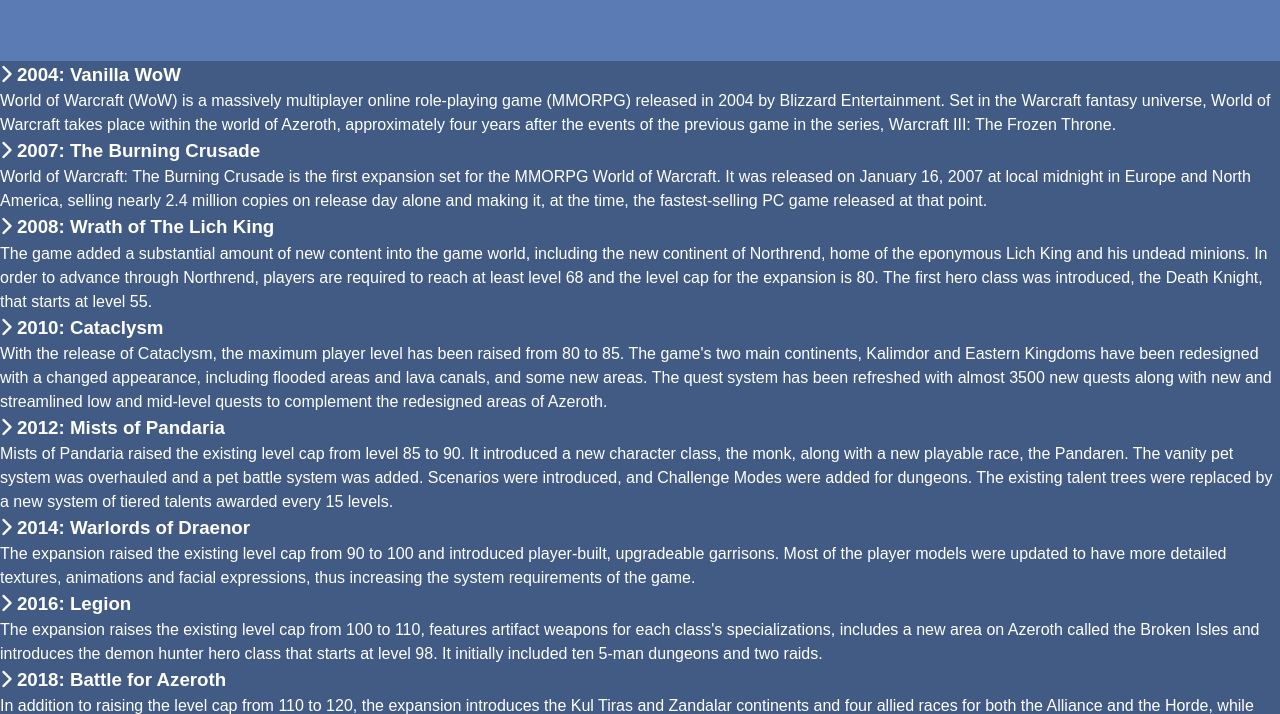
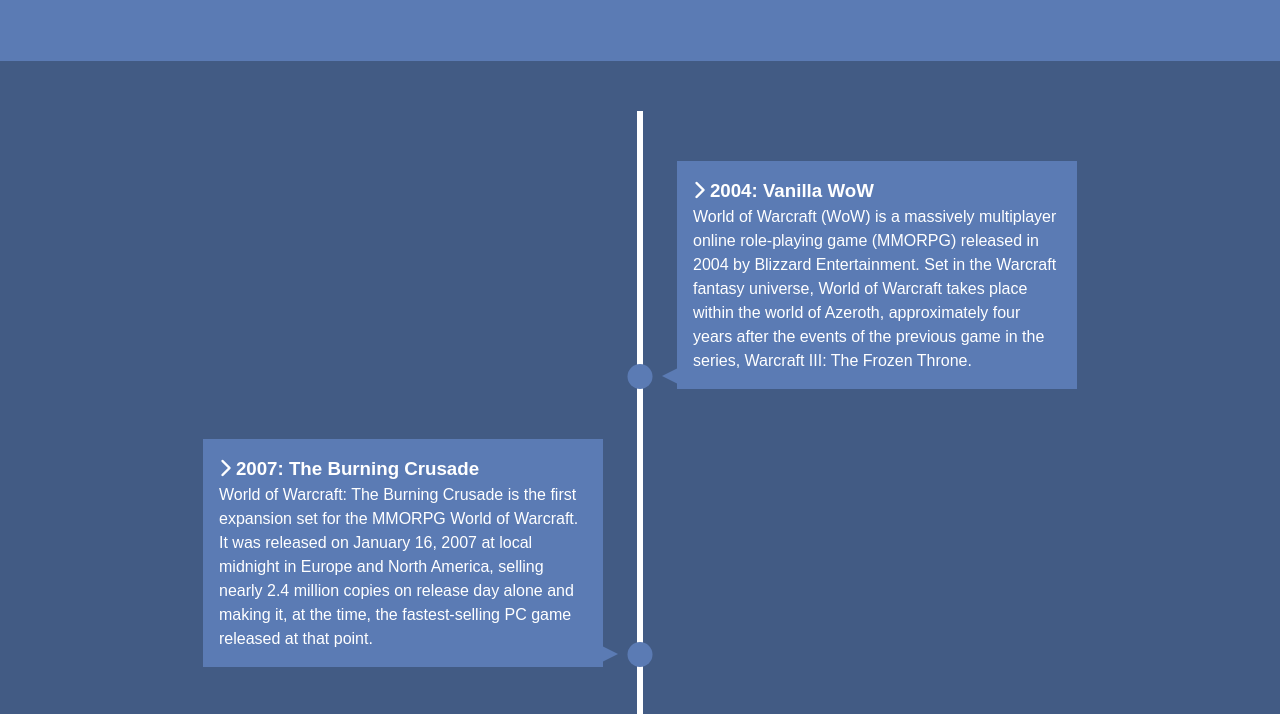
Before and after one commit to alexbtnr/03_Timeline_Project, a plain HTML site: page index.html in a window 1280 px wide. Shown: the part 150-864 px from the top of the page. Drawn offline with Linux system fonts and the light colour scheme.

Commit message:
Created the boxes and arrows for the timeline

```diff
--- a/index.html
+++ b/index.html
@@ -15,7 +15,7 @@
     <header id="main-header">
       <div class="container">
         <h1>
-          <i class="fas fa-list-ul"></i> World Of Warcraft Expansions Timeline
+          <i class="fas fa-bars"></i> World Of Warcraft Expansions Timeline
         </h1>
         <h3><i class="fas fa-user"></i> Made by Alex Butnaru</h3>
       </div>
--- a/style.css
+++ b/style.css
@@ -32,3 +32,76 @@
 h1 {
   font-size: 2.3rem;
 }
+
+#timeline ul {
+  background: var(--primary-color);
+  padding: 50px 0;
+}
+
+/* Create Line */
+#timeline ul li {
+  list-style: none;
+  position: relative;
+  width: 6px;
+  margin: 0 auto;
+  padding-top: 50px;
+  background: #fff;
+}
+
+/* Boxes */
+#timeline ul li div {
+  position: relative;
+  bottom: 0;
+  width: 400px;
+  padding: 1rem;
+  background: var(--secondary-color);
+  transition: all 0.5s ease-in-out;
+}
+
+/* Right Side */
+#timeline ul li:nth-child(odd) div {
+  left: 40px;
+}
+
+/* Left Side */
+#timeline ul li:nth-child(even) div {
+  left: -434px;
+}
+
+/* Dots */
+#timeline ul li::after {
+  content: "";
+  position: absolute;
+  left: 50%;
+  bottom: 0;
+  width: 25px;
+  height: 25px;
+  background: var(--secondary-color);
+  transform: translateX(-50%);
+  border-radius: 50%;
+  transition: background 0.5s ease-in-out;
+}
+
+/* Arrows Base */
+#timeline div::before {
+  content: "";
+  position: absolute;
+  bottom: 5px;
+  width: 0;
+  height: 0;
+  border-style: solid;
+}
+
+/* Right Side Arrows */
+#timeline ul li:nth-child(odd) div::before {
+  left: -15px;
+  border-width: 8px 16px 8px 0;
+  border-color: transparent var(--secondary-color) transparent transparent;
+}
+
+/* Left Side Arrows */
+#timeline ul li:nth-child(even) div::before {
+  right: -15px;
+  border-width: 8px 0 8px 16px;
+  border-color: transparent transparent transparent var(--secondary-color);
+}
```
